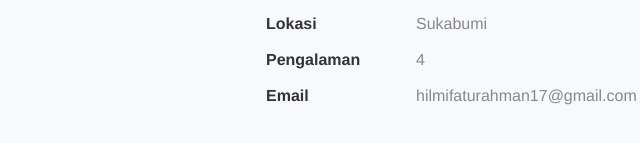
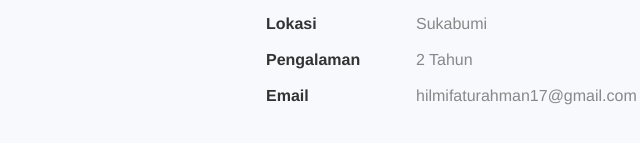
Before and after one commit to hilmifaturahman/web_profile_sesi_07, a plain HTML site: page index.html in a window 1280 px wide. Shown: the part 381-524 px from the top of the page, 132-772 px from the left. Drawn offline with Linux system fonts and the light colour scheme.

Commit message:
update data

```diff
--- a/index.html
+++ b/index.html
@@ -82,7 +82,7 @@
                 </div>
                 <div class="data">
                     <p class="field">Pengalaman</p>
-                    <p id="pExperience" class="text-gray">4</p>
+                    <p id="pExperience" class="text-gray">2 Tahun</p>
                 </div>
                 <div class="data">
                     <p class="field">Email</p>
```
